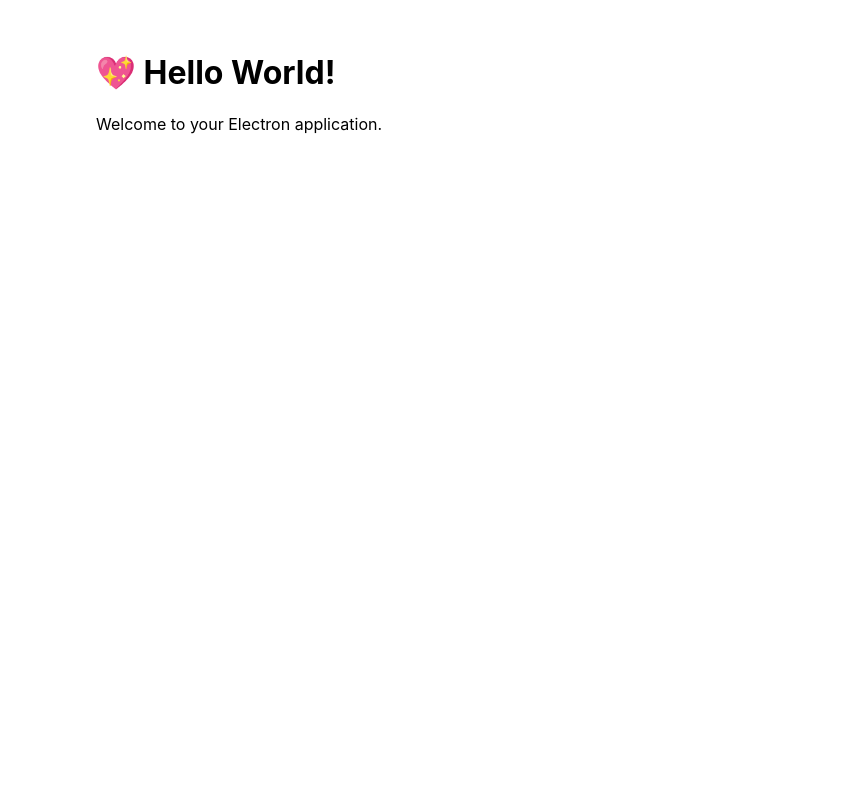
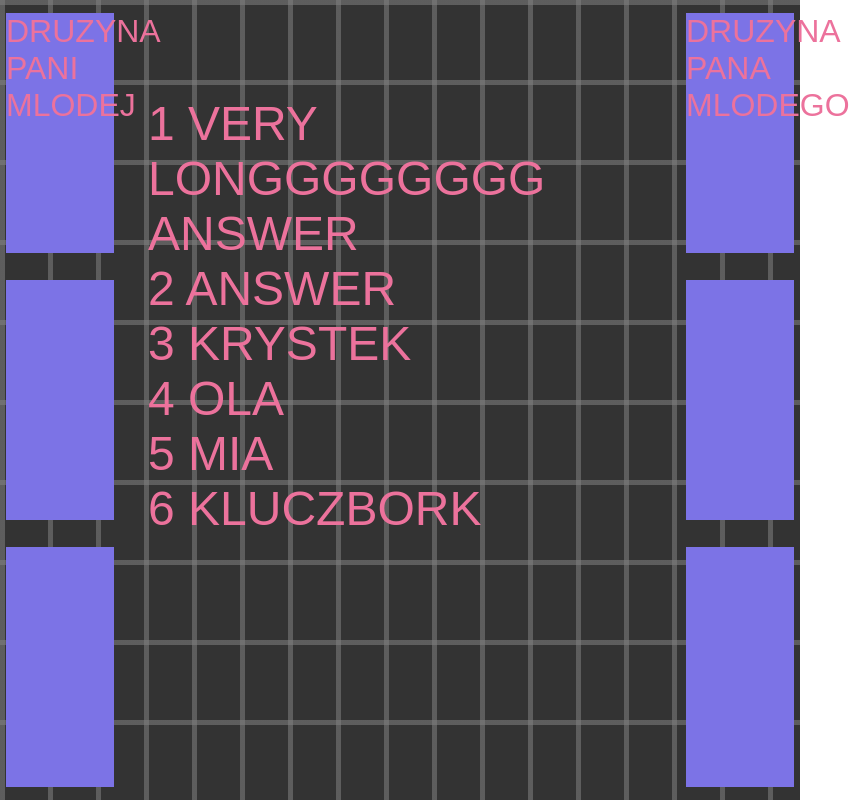
Before and after one commit to Krupenz/familiada, an Electron app: page src/index.html in a window 800 px wide. Shown: the whole page, 850 px wide, since content can reach past the window. Drawn offline with Linux system fonts and the light colour scheme; a web font is replaced by a local one.

Commit message:
add prototype layout

```diff
--- a/src/index.css
+++ b/src/index.css
@@ -1,7 +1,103 @@
-body {
-  font-family: -apple-system, BlinkMacSystemFont, 'Segoe UI', Roboto, Helvetica,
-    Arial, sans-serif;
-  margin: auto;
-  max-width: 38rem;
-  padding: 2rem;
+@font-face {
+  font-family: 'vt323regular';
+  src: url('vt323/vt323-regular-webfont.woff2') format('woff2'),
+       url('vt323/vt323-regular-webfont.woff') format('woff');
+  font-weight: normal;
+  font-style: normal;
+
 }
+.container {
+  width: 100%;
+  height: 100%;
+  background: pink;
+
+  position: absolute;
+  top: 0;
+  left: 0;
+  padding: 0;
+
+  display: flex;
+  justify-content: space-between;
+
+  margin: 0;
+  background: #333;
+  background-image: linear-gradient(#8080808c .3em, transparent .3em), linear-gradient(90deg, #8080808c .3em, transparent .3em);
+  background-size: 3em 5em;
+
+  }
+
+.left-column {
+  /*background-color: #808080; */
+  color: #7FFF00;
+  width: 15%;
+  height: 100%;
+  padding: 0;
+
+}
+.center-column {
+  /*background-color: #434341; */
+  color: #ec729c;
+  width: 70%;
+  height: 100%;
+
+  margin-bottom: 100px;
+
+  display: flex;
+  justify-content: space-between;
+  font-family: 'vt323regular', Arial, sans-serif;
+
+
+}
+.right-column {
+  /*background-color: #808080; */
+  width: 15%;
+  height: 100%;
+  padding: 0;
+}
+.crosses3 {
+  display: flex;
+  width: 100%;
+  height: 100%;
+  flex-direction: column;
+  align-items: center;
+  justify-content: space-around;
+}
+.cross {
+  width: 90%;
+  height: 30%;
+  background: #7c73e6;
+  font-family: 'vt323regular', Arial, sans-serif;
+  color: #ec729c;
+  font-size: 200%;
+}
+.answers {
+  display: flex;
+  font-size: 300%;
+
+  flex-direction: column;
+  align-items: flex-start;
+  justify-content: center;
+  padding-bottom: 30%;
+  padding-left: 5%;
+}
+/*
+.answer-number {
+  font-size: 300%;
+  background-color: #6f8f05;
+  width: 3%;
+  height: 100%;
+  padding: 0;
+  display: flex;
+  flex-direction: column;
+  justify-content: center;
+}
+*/
+/*
+.answer-score {
+  background-color: red;
+  color: #7FFF00;
+  width: 2%;
+  height: 100%;
+  padding: 0;
+}
+*/
--- a/src/index.html
+++ b/src/index.html
@@ -6,7 +6,58 @@
     <link rel="stylesheet" href="index.css" />
   </head>
   <body>
-    <h1>💖 Hello World!</h1>
-    <p>Welcome to your Electron application.</p>
+    <div class="container">
+      <div class="left-column">
+        <div class="crosses3">
+          <div class="cross">
+            <div>DRUZYNA PANI MLODEJ</div>
+          </div>
+          <div class="cross">
+          </div>
+          <div class="cross">
+          </div>
+        </div>
+      </div>
+      <div class="center-column">
+        <!-- <div class="answer-number">
+          <div>1</div>
+          <div>2</div>
+          <div>3</div>
+          <div>4</div>
+          <div>5</div>
+          <div>6</div>
+          </div>
+        -->
+        <div class="answers">
+          <div>1 VERY LONGGGGGGGG ANSWER</div>
+          <div>2 ANSWER</div>
+          <div>3 KRYSTEK</div>
+          <div>4 OLA</div>
+          <div>5 MIA</div>
+          <div>6 KLUCZBORK</div>
+        </div>
+        <!--
+        <div class="answer-score">
+          <div>0</div>
+          <div>10</div>
+          <div>7</div>
+          <div>23</div>
+          <div>2</div>
+          <div>11</div>
+        </div>
+        -->
+      </div>
+      <div class="right-column">
+        <div class="crosses3">
+          <div class="cross">
+            <div>DRUZYNA PANA MLODEGO</div>
+          </div>
+          <div class="cross">
+          </div>
+          <div class="cross">
+          </div>
+        </div>
+      </div>
+    </div>
   </body>
 </html>
```
